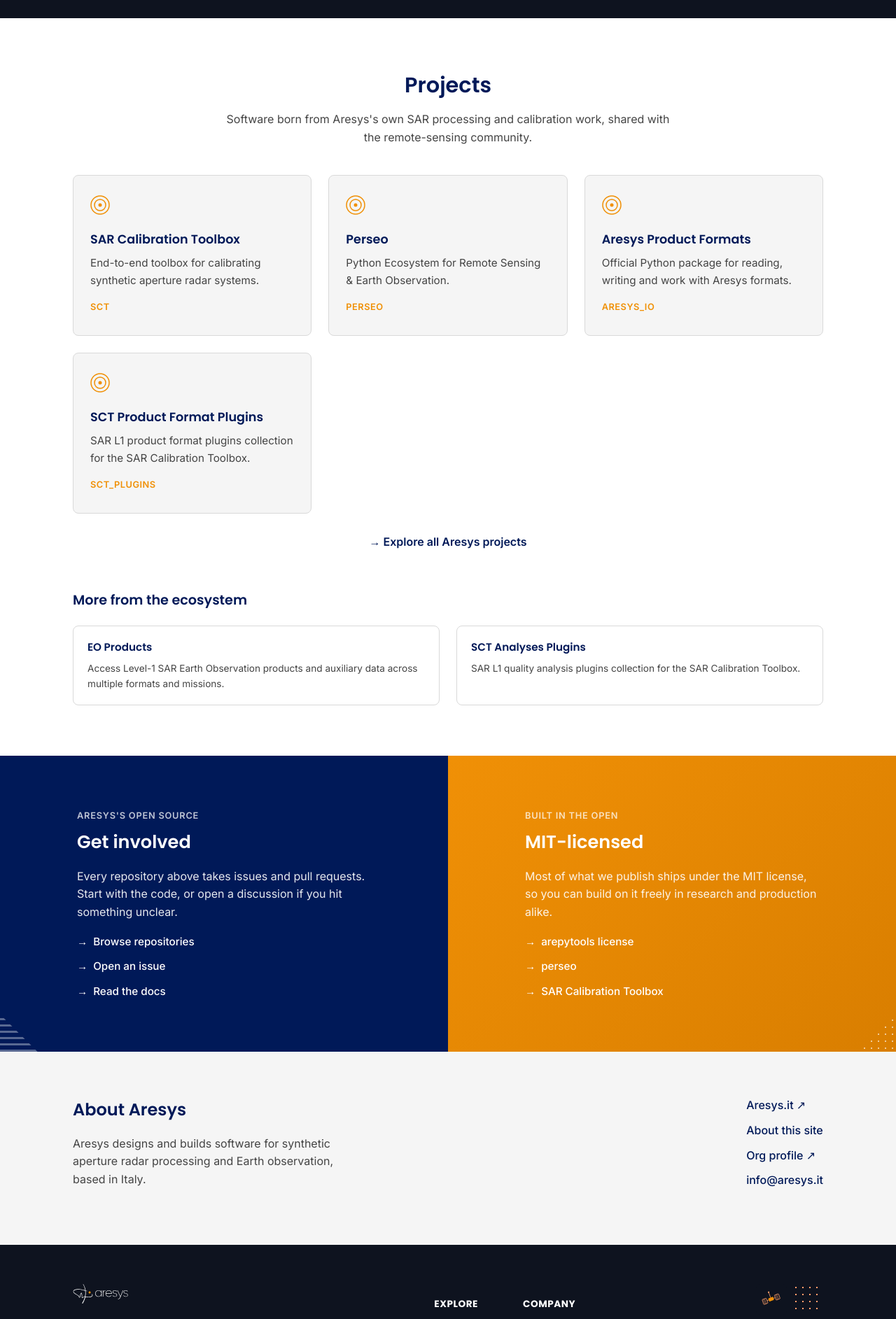
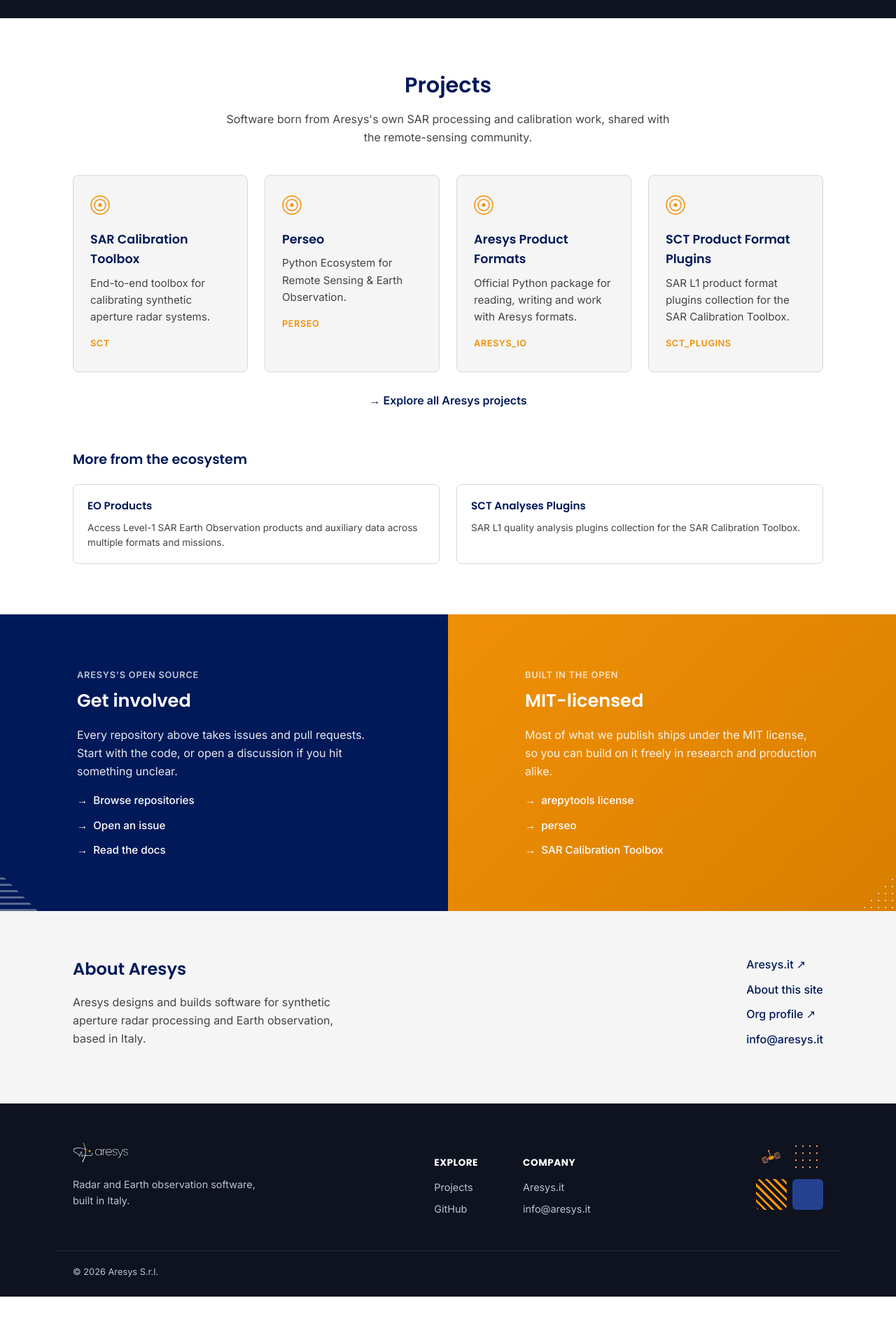
Before and after one commit to aresys-srl/aresys-srl.github.io, a Jekyll site: the page built from index.markdown, in a window 1280 px wide. Shown: the part 659-2544 px from the top of the page at 70% size. Built offline with Jekyll 4.4.1, drawn with Linux system fonts in a browser that asks for light colours; after the commit the page ends 2512 px from its top, so only the background shows below that.

Commit message:
updating featured cards dimensions

```diff
--- a/assets/css/style.css
+++ b/assets/css/style.css
@@ -179,7 +179,7 @@ a { color: var(--navy); text-decoration: none; }
 
 .card-grid {
   display: grid;
-  grid-template-columns: repeat(auto-fit, minmax(260px, 1fr));
+  grid-template-columns: repeat(auto-fit, minmax(240px, 1fr));
   gap: 24px;
 }
 .card {
```
